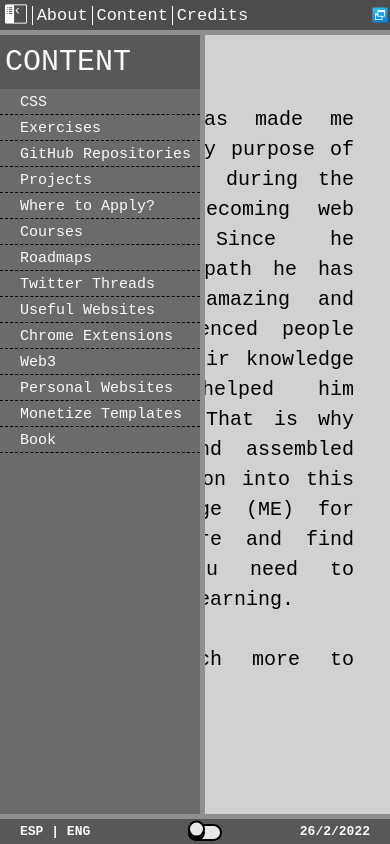
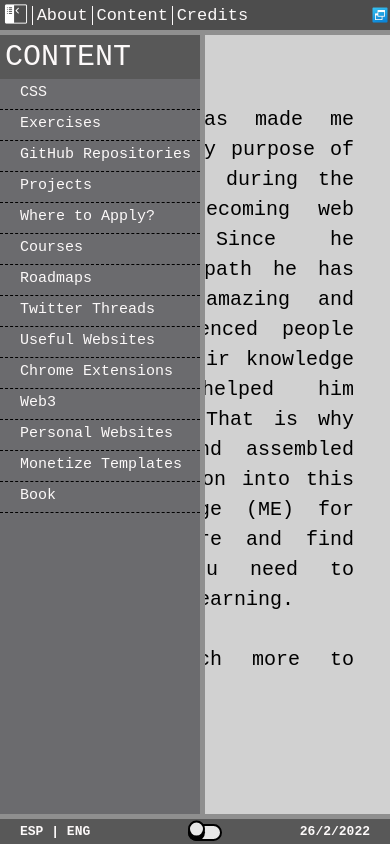
Before and after one commit to ng5jr/Web-Development-Info, a plain HTML site: page index.html in a window 390 px wide. Both pictures are taken after a click on the element 15 px from the left and 15 px from the top of the page. Drawn offline with nearby package versions, Linux system fonts and the light colour scheme.

Commit message:
Update styles.css

```diff
--- a/styles.css
+++ b/styles.css
@@ -384,6 +384,9 @@ input:hover:checked + .slider:before {
     height: calc(100% - 65px);
     position: absolute;
   }
+  #sidebar div {
+    padding: 5px 0 5px 0;
+  }
   div#mainArea {
     height: calc(100% - 65px);
     flex-grow: 1;
```
